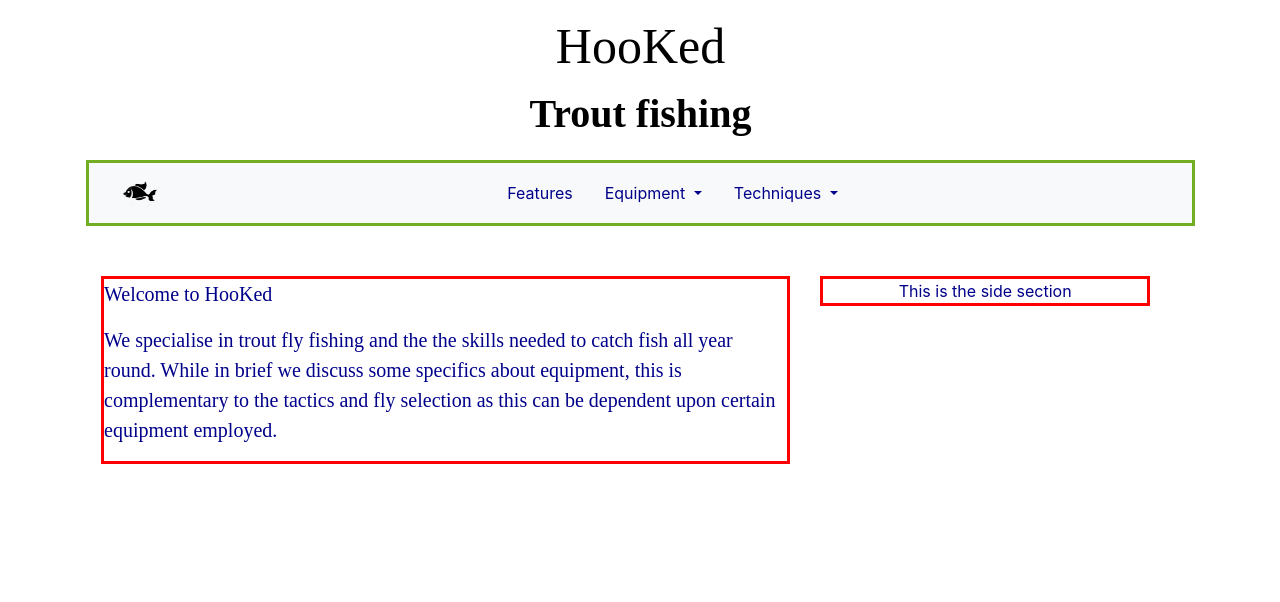
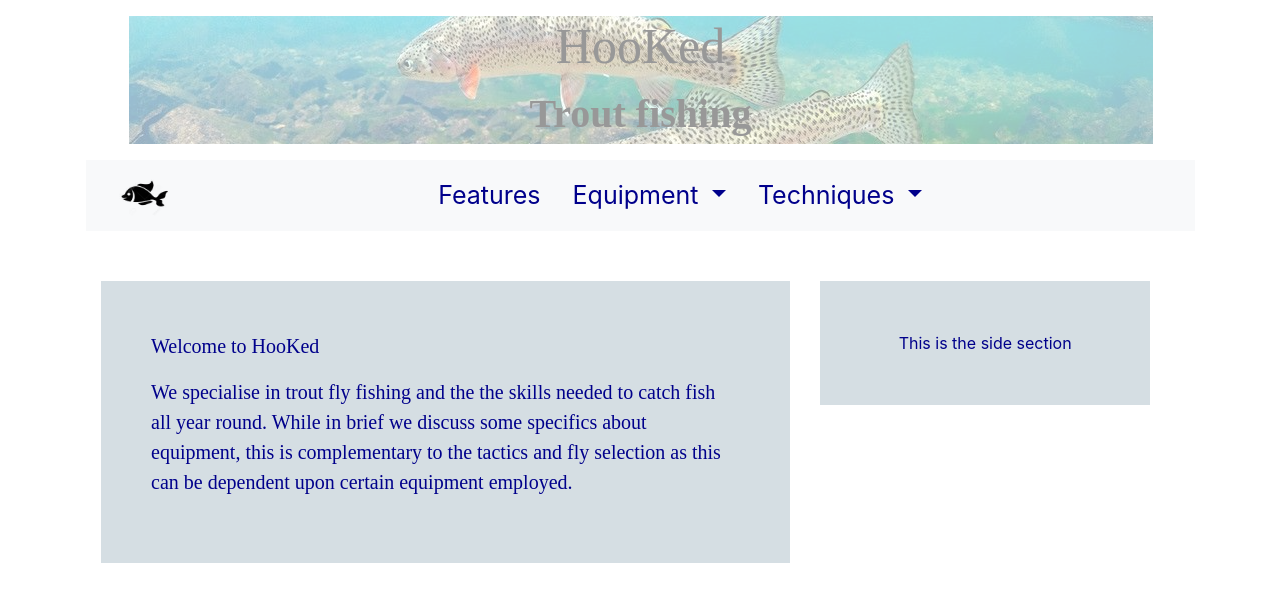
Before and after one commit to StudentRP/hooked, a Django app: page / in a window 1280 px wide. Shown: the top 602 px of the page. Run offline with Django 4.2, Linux system fonts and the light colour scheme.

Commit message:
header play

```diff
--- a/main_body/static/main_body/main.css
+++ b/main_body/static/main_body/main.css
@@ -1,6 +1,17 @@
 * {
     color: darkblue !important;
 }
+
+header{
+    background: url("../site_img/trout.jpg");
+    background-repeat: no-repeat;
+    background-position: center;
+}
+.trans {
+    opacity: 0.4;
+    filter: alpha(opacity = 40)
+}
+
 
 .my_header, aside {
     text-align: center;
@@ -8,17 +19,24 @@
 
 
 aside, section{
-    border: 3px solid red;
+    background-color: #d5dee3;
+    /*border: 3px solid red;*/
     margin-top: 50px;
+    padding: 50px;
 }
 
-.nav-link:hover {
+
+.nav-item .nav-link {
+    font-size: 25px
+
+}
+
+.nav-item .nav-link:hover {
     color: purple !important;
 }
 
 .navbar {
-    position: center !important; /* not working */
-    border: 3px solid #73AD21;
+    /*border: 3px solid #73AD21;*/
 }
 
 #navbarNavDropdown ul{
@@ -36,6 +54,8 @@ aside, section{
     font-family: "Times New Roman", Times, serif;
     font-size: 40px;
     color: black !important;
+    /*opacity: 1;*/
+
 }
 
 .my_header #site_header {
--- a/main_body/templates/main_body/base.html
+++ b/main_body/templates/main_body/base.html
@@ -19,7 +19,7 @@
 </head>
 <body class="container pl-3">
     <div class="container pt-3">
-        <header class="my_header">
+        <header class="my_header trans">
             <h1 id="site_header">HooKed</h1>
             <p><strong id="sub_header">Trout fishing</strong></p>
         </header>
@@ -30,7 +30,7 @@
 
           <div id="fish">
             <a class="navbar-brand mr-4" href="{% url 'mb-home'%}">
-            <img src="{% static "site_img/fish.png" %}" alt="pic of fish" width="40" height="34"></a>
+            <img src="{% static "site_img/fish.png" %}" alt="pic of fish" width="55" height="45"></a>
             <button class="navbar-toggler" type="button" data-bs-toggle="collapse" data-bs-target="#navbarNavDropdown" aria-controls="navbarNavDropdown" aria-expanded="false" aria-label="Toggle navigation">
               <span class="navbar-toggler-icon"></span>
             </button>
@@ -42,10 +42,10 @@
               <a class="nav-link active" aria-current="page" href="#">Blog</a>
             </li-->
             <li class="nav-item">
-              <a class="nav-link" href="{% url 'mb-features' %}">Features</a>
+              <a class="nav-link nav_feature" href="{% url 'mb-features' %}">Features</a>
             </li>
               <li class="nav-item dropdown">
-              <a class="nav-link dropdown-toggle" href="{% url 'mb-equipment' %}" id="navbarDropdownMenuLink" role="button" data-bs-toggle="dropdown" aria-expanded="false">
+              <a class="nav-link dropdown-toggle nav_feature" href="{% url 'mb-equipment' %}" id="navbarDropdownMenuLink" role="button" data-bs-toggle="dropdown" aria-expanded="false">
                 Equipment
               </a>
               <ul class="dropdown-menu" aria-labelledby="navbarDropdownMenuLink">
```
Also changed, not shown: main_body/static/site_img/trout.jpg (added).
